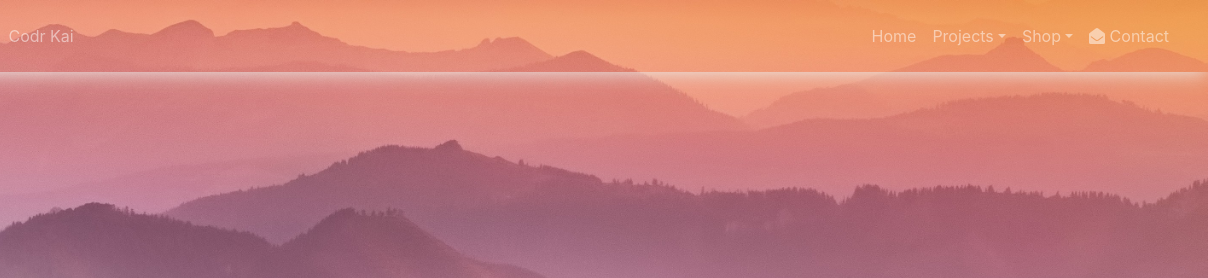
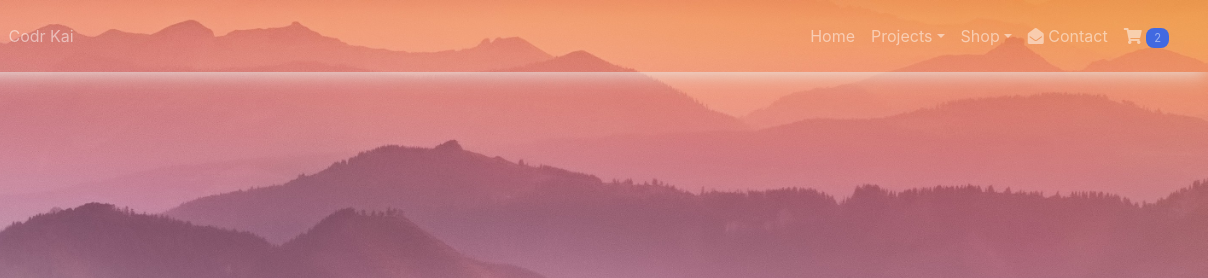
Before and after one commit to codrkai/codrkai.github.io, a plain HTML site: page index.html in a window 1280 px wide. Shown: the top 278 px of the page, 72-1280 px from the left. Drawn offline with nearby package versions, Linux system fonts and the light colour scheme.

Commit message:
bootstrap 4 website

```diff
--- a/css/style.css
+++ b/css/style.css
@@ -27,3 +27,10 @@ footer a {
 .black-star {
     color: #ccc;
 }
+
+.shop-cart {
+    font-size: 0.7em;
+    background-color:royalblue;
+    border-radius: 8px;
+    padding: 3px 8px;
+}
--- a/header.html
+++ b/header.html
@@ -48,6 +48,8 @@
                 </div>
 
                 <a class="nav-item nav-link" href="#contactAnchor"><i class="fas fa-envelope-open"></i> Contact</a>
+
+                <a href="#" class="nav-item nav-link"><i class="fas fa-shopping-cart"></i> <span class="shop-cart">2</span></a>
             </div>
         </div>
     </div>
```
